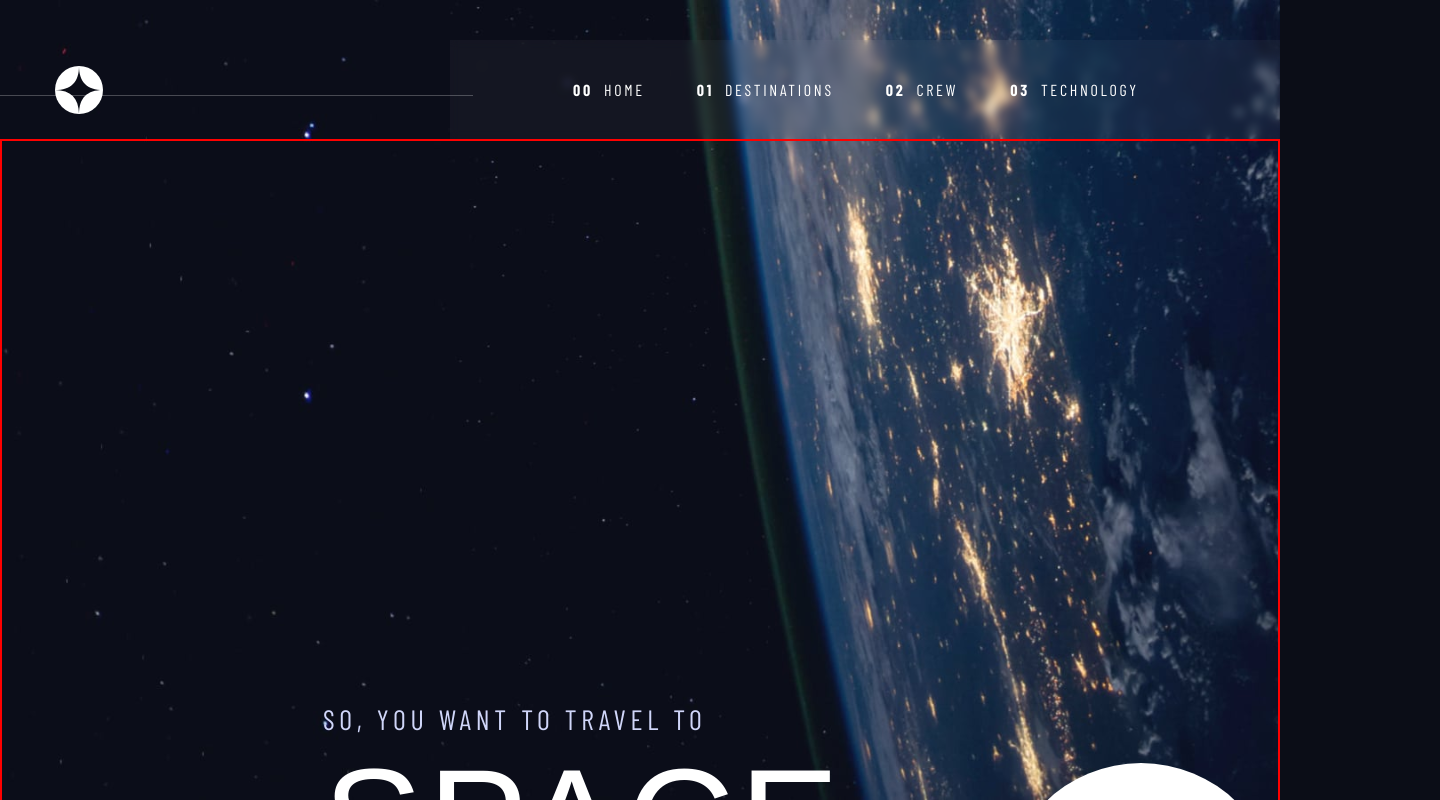
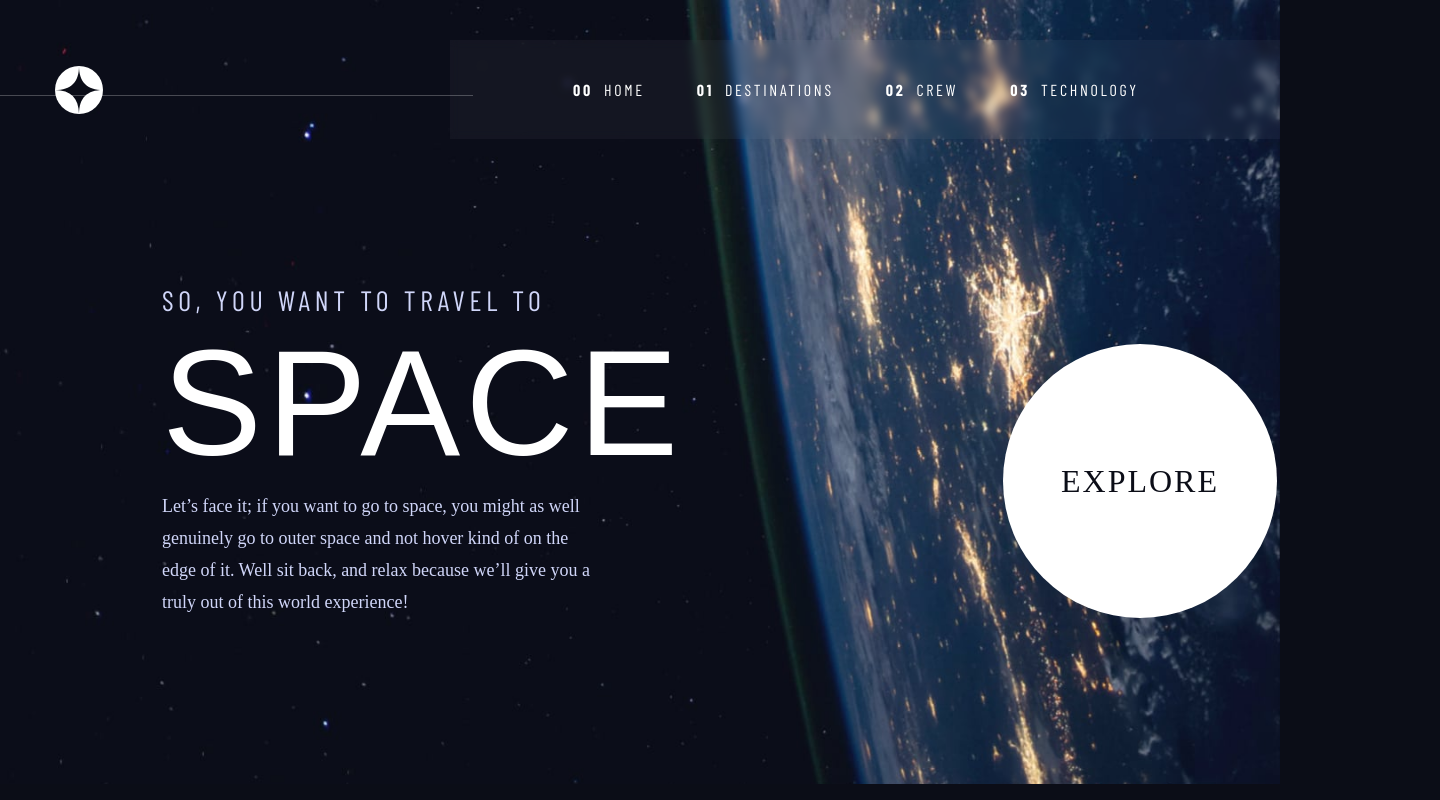
Before and after one commit to H-Bo214/space-travel, a Next.js app: page / in a window 1280 px wide. Shown: the top 800 px of the page, 1440 px wide, since content can reach past the window. Built offline with nearby package versions, Linux system fonts and the light colour scheme; a web font is replaced by a local one.

Commit message:
Update homepage style to match mock up

```diff
--- a/app/globals.css
+++ b/app/globals.css
@@ -18,8 +18,6 @@ body {
   -webkit-background-size: cover;
   -moz-background-size: cover;
   -o-background-size: cover;
-  /* min-width: 700px; */
-  /* max-width: 2100px;   */
-  /* height: 100vh;
-  height: 100svh; */
+  height: calc(100vh - 1rem);
+  max-width: 2100px;
 }
--- a/app/page.js
+++ b/app/page.js
@@ -6,8 +6,8 @@ import { bellefair, barlowCondensed } from "./font.js";
 export default function Home() {
   return (
     <main className={styles.main}>
-      <section className={styles.leftContentContainer}>
-        <section className={styles.headingContainer}>
+      <section>
+        <section>
           <h1 className={`${barlowCondensed.className} ${styles.heading}`}>
             SO, YOU WANT TO TRAVEL TO
             <span className={`${styles.spaceText} ${bellefair.className}`}>
@@ -24,7 +24,7 @@ export default function Home() {
           </p>
         </article>
       </section>
-      <section className={styles.rightContentContainer}>
+      <section className={styles.exploreContainer}>
         <Link className={styles.explore} href="/destinations/moon">
           EXPLORE
         </Link>
--- a/app/page.module.css
+++ b/app/page.module.css
@@ -1,27 +1,15 @@
 .main {
   display: flex;
-  gap: 10rem;
+  gap: 20rem;
   align-items: flex-end;
-  border: 2px solid red;
   justify-content: flex-end;
-  min-height: 900px;
-}
-
-.leftContentContainer {
-  /* border: 2px solid lawngreen; */
-  min-width: 27.8125rem;
-  /* padding-left: 10.3125rem;
-  padding-right: 1.5275rem;
-  min-width: 700px; */
-  /* padding-bottom: 10rem; */
-}
-
-.headingContainer {
-  /* border: 2px solid red; */
+  margin-top: calc(90vh - 36rem);
+  width: 1440px;
+  margin-left: auto;
+  margin-right: auto;
 }
 
 .heading {
-  /* border: 2px solid blue; */
   color: #D0D6F9;
   font-size: 1.75rem;
   font-weight: 400;
@@ -29,29 +17,27 @@
 }
 
 .spaceText {
-  /* border: 2px solid blueviolet; */
   color: #FFF;
   font-size: 9.375rem;
   display: block;
 }
 
 .article {
-  /* border: 2px solid greenyellow; */
   color: #D0D6F9;
   font-size: 1.125rem;
   line-height: 2rem;
   width: 27.75rem;
 }
 
-.rightContentContainer {
-  /* border: 1px solid #FFF; */
-  width: 17.125rem;
-  height: 17.125rem;
+.exploreContainer {
+  min-width: 17.125rem;
+  min-height: 17.125rem;
   background-color: #FFF;
   border-radius: 50%;
   display: flex;
   align-items: center;
   justify-content: center;
+  margin-right: 10.19rem;
 }
 
 
```
